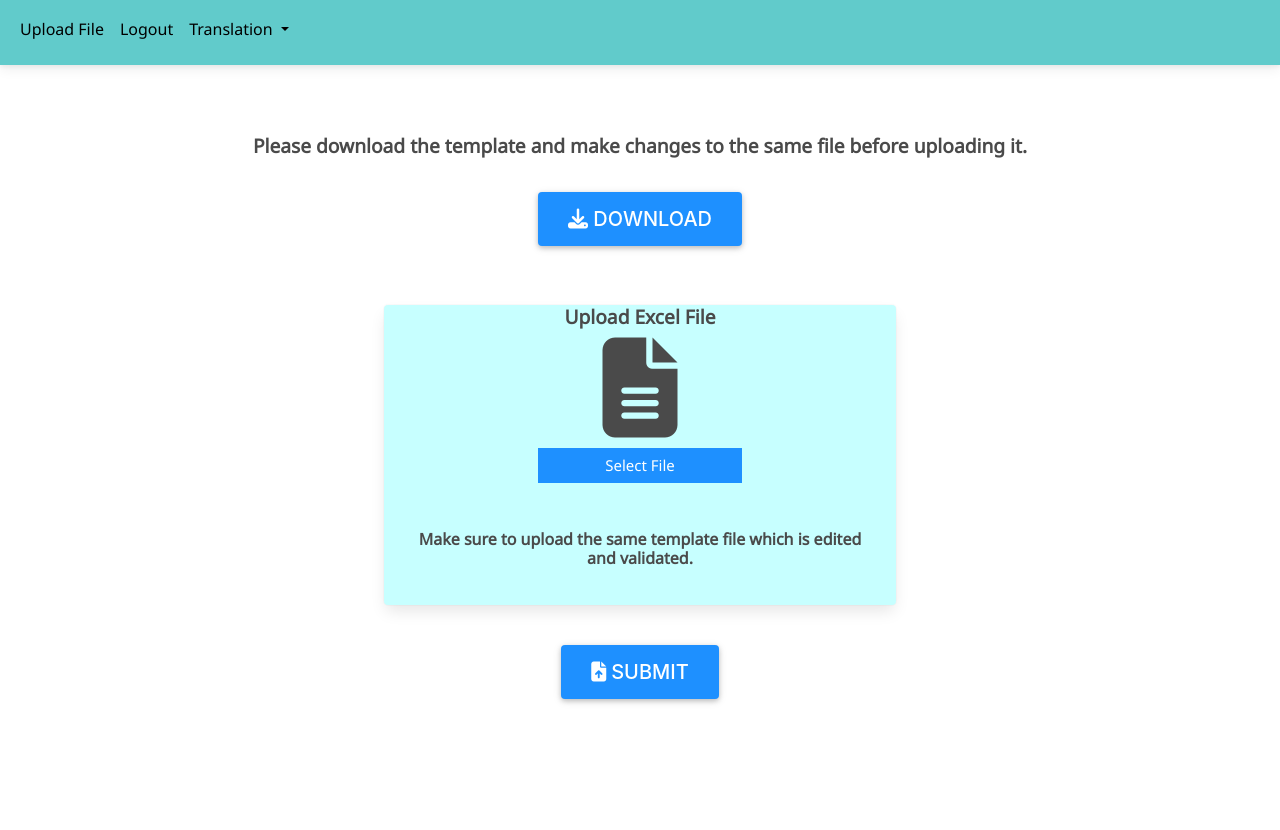
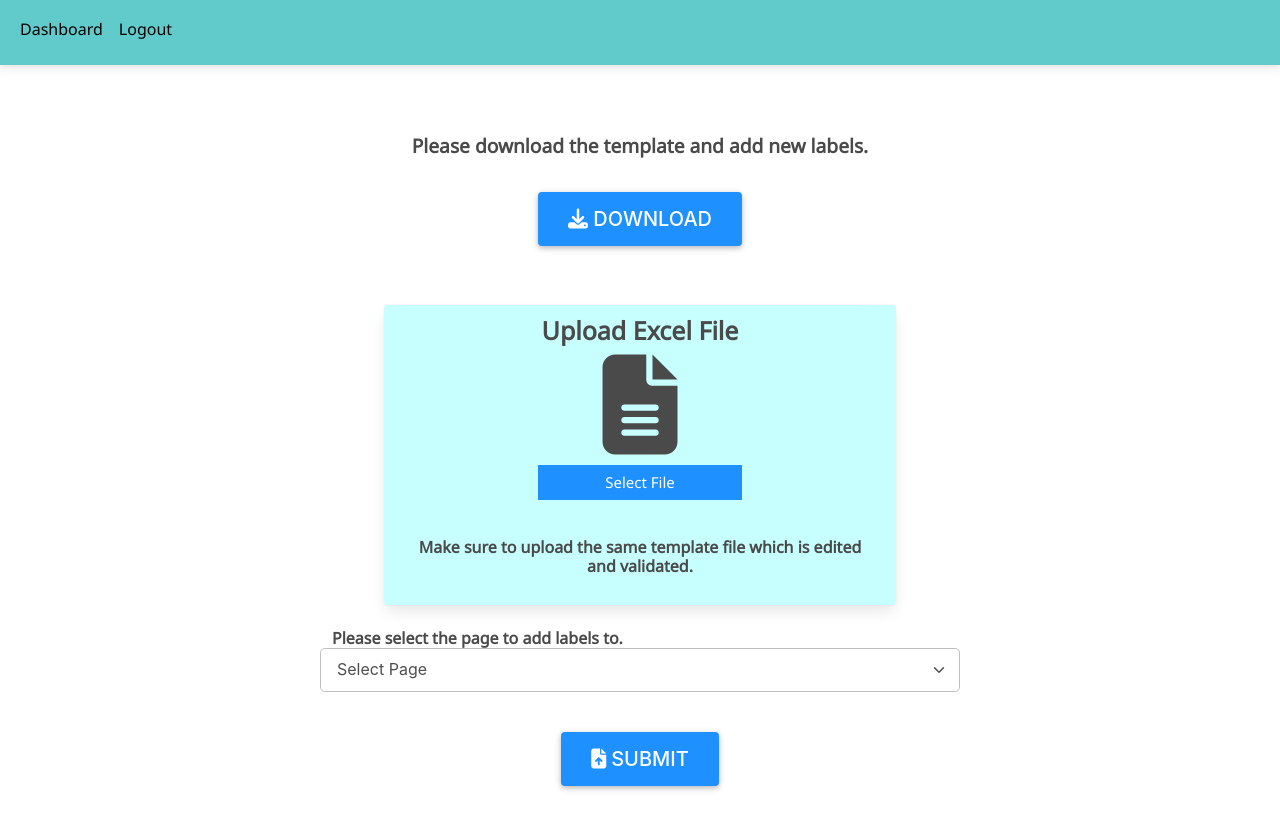
Before and after one commit to avyshlabs/application-localisation, a website: page public/html/addLabel.html in a window 1280 px wide. Drawn offline with nearby package versions, Linux system fonts and the light colour scheme; no server answers; a script that the page names is missing.

Commit message:
new labels template

```diff
--- a/public/css/addLabel.css
+++ b/public/css/addLabel.css
@@ -84,8 +84,8 @@ section {
 
 .card h2 {
   text-align: center;
-  font-size: larger;
-  padding: 0 0 10px 0;
+  font-size: 25px;
+  padding: 10px 0 10px 0;
 }
 
 .submit-btn {
@@ -132,3 +132,8 @@ section {
 .modal-body {
   padding: 15px 20px;
 }
+
+.options {
+  width: 50%;
+  margin: auto;
+}
--- a/public/html/addLabel.html
+++ b/public/html/addLabel.html
@@ -95,43 +95,12 @@
                   class="nav-link active"
                   id="uploadFile"
                   aria-current="page"
-                  href="/excel/uploadFile"
-                  >Upload File</a
+                  href="/user/dashboard"
+                  >Dashboard</a
                 >
               </li>
               <li class="nav-item">
                 <a class="nav-link" id="logout" href="/user/logout">Logout</a>
-              </li>
-              <li class="nav-item dropdown">
-                <a
-                  class="nav-link dropdown-toggle"
-                  href="#"
-                  id="navbarDropdown"
-                  role="button"
-                  data-mdb-toggle="dropdown"
-                  aria-expanded="false"
-                >
-                  Translation
-                </a>
-                <!-- Dropdown menu -->
-                <ul class="dropdown-menu" aria-labelledby="navbarDropdown">
-                  <li>
-                    <a class="dropdown-item" href="/user/uploadFile?lang_id=1"
-                      >English</a
-                    >
-                  </li>
-                  <li>
-                    <a class="dropdown-item" href="/user/uploadFile?lang_id=2"
-                      >ಕನ್ನಡ</a
-                    >
-                  </li>
-                  <li><hr class="dropdown-divider" /></li>
-                  <li>
-                    <a class="dropdown-item" href="/user/uploadFile?lang_id=3"
-                      >हिन्दी</a
-                    >
-                  </li>
-                </ul>
               </li>
             </ul>
             <!-- Left links -->
@@ -144,10 +113,7 @@
 
     <header>
       <h2 id="instruction">
-        <b>
-          Please download the template and make changes to the same file before
-          uploading it.
-        </b>
+        <b> Please download the template and add new labels. </b>
       </h2>
       <br />
       <div>
@@ -202,7 +168,26 @@
             <!-- <h2 class="heading"style="display: none;">Page-map Table</h2> -->
           </div>
         </div>
-
+        <div class="col-md-3 options">
+          <div class="container">
+            <h4 id="validation">
+              <b>Please select the page to add labels to.</b>
+            </h4>
+          </div>
+          <select
+            class="form-select form-select-lg mb-3"
+            name="page_id"
+            id="page"
+            aria-label=".form-select-lg example"
+            required
+          >
+            <option selected>Select Page</option>
+            <option value="1">One</option>
+            <option value="2">Two</option>
+            <option value="3">Three</option>
+          </select>
+          <div class="invalid-feedback">Please select a valid page.</div>
+        </div>
         <button class="btn submit-btn" type="submit">
           <i class="submit-icon fa-solid fa-file-arrow-up"></i>
           <span id="submit"> Submit</span>
```
Also changed, not shown: 1 other file.
